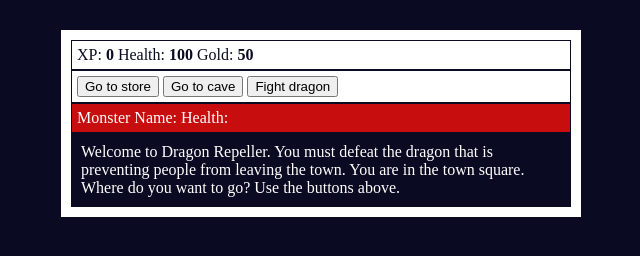
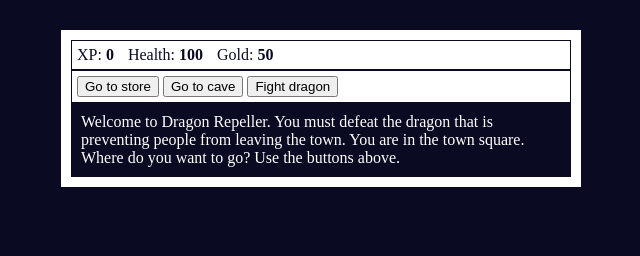
Before and after one commit to TwistedBlueClouds/js-roleplayinggame, a plain HTML site: page index.html in a window 1280 px wide. Shown: the whole page, without its empty margins (319-959 px from the left). Drawn offline with Linux system fonts and the light colour scheme.

Commit message:
added extra styling to the css

```diff
--- a/styles.css
+++ b/styles.css
@@ -13,10 +13,11 @@ body {
     max-height: 400px;
     background-color: #ffffff;
     color: #ffffff;
-    margin: 30px auto 0px;
-    padding: 10px;
+    margin: 30px auto 0px; /* this margin is 30px for top, auto for left and right, and 0px for bottom */
+    padding: 10px; /* this padding is 10px for all sides */
 }
 
+/* This below is a multiselector for css. you select each element with a comma */
 #controls,
 #stats {
     border: 1px solid #0a0a23;
@@ -25,8 +26,14 @@ body {
 }
 
 #monsterStats {
+    display: none; /* this code hides the entire clock with the 'none' */
     border: 1px solid #0a0a23;
     padding: 5px;
     background-color: #c70d0d;
     color: #ffffff
 }
+
+/*this is for the CLASS stat */
+.stat {
+    padding-right: 10px;
+}
```
